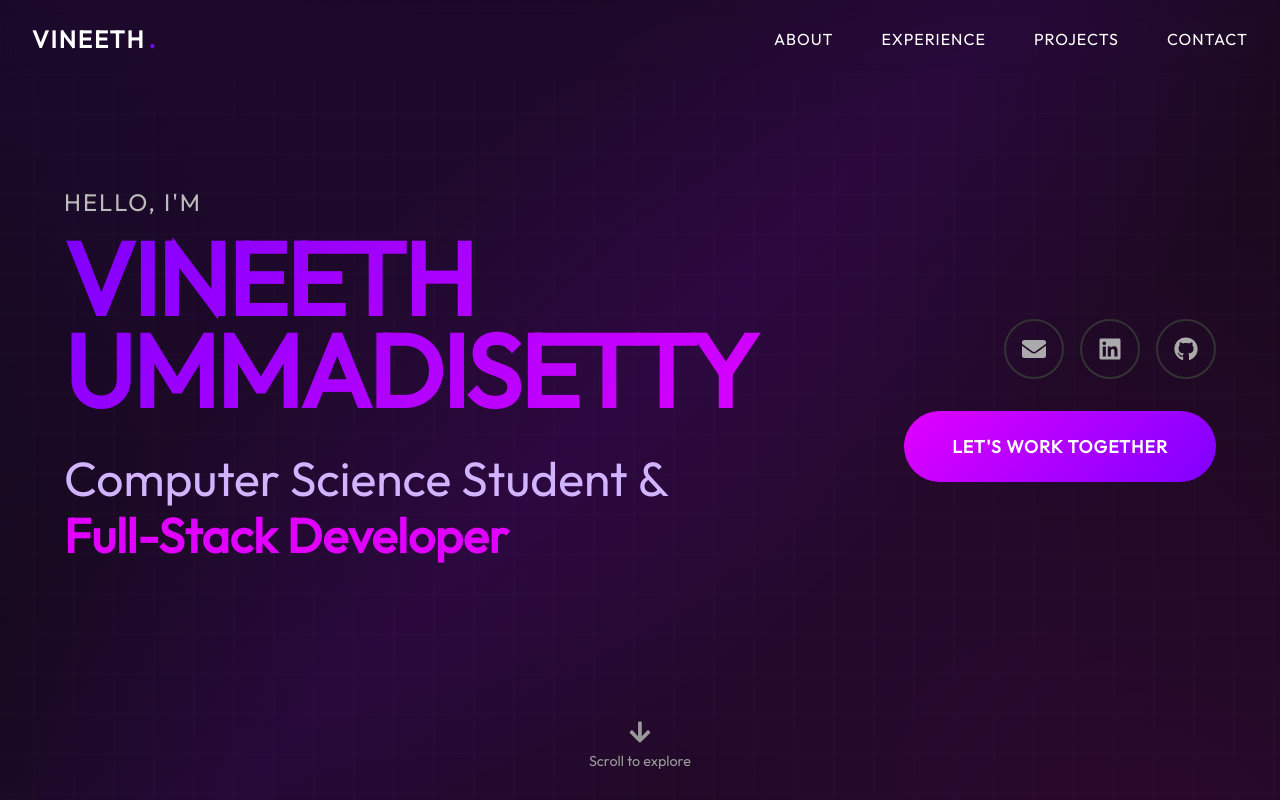
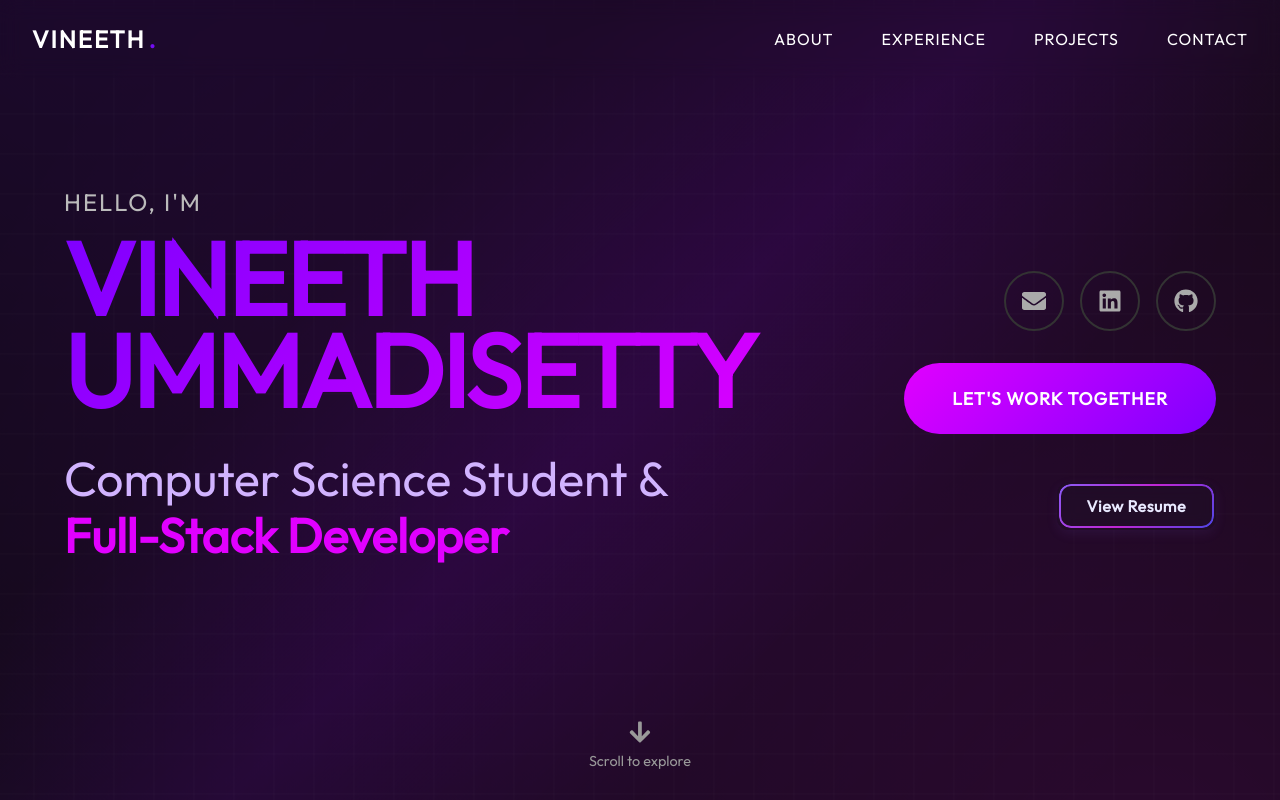
Before and after one commit to vineeth33/Newportfolio, a React (Vite) app: page / in a window 1280 px wide. Shown: the top 800 px of the page. Built offline with nearby package versions, Linux system fonts and the light colour scheme.

Commit message:
added resume button

```diff
--- a/src/components/Hero/Hero.jsx
+++ b/src/components/Hero/Hero.jsx
@@ -76,7 +76,7 @@ export const Hero = () => {
     setTimeout(() => {
       gsap.to(nameRef.current, {
         text: "VINEETH UMMADISETTY",
-        duration: 2,
+        duration: 1.5,
         ease: "none"
       });
     }, 1500);
@@ -113,6 +113,14 @@ export const Hero = () => {
           <button className={styles.primaryBtn}>
             Let's Work Together
           </button>
+          <a
+            href="/assets/hero/vineeth-04.pdf"
+            className={styles.secondaryBtn}
+            target="_blank"
+            rel="noopener noreferrer"
+          >
+            View Resume
+          </a>
         </div>
       </div>
 
--- a/src/components/Hero/Hero.module.css
+++ b/src/components/Hero/Hero.module.css
@@ -202,3 +202,94 @@
     font-size: 3.5rem;
   }
 }
+
+.secondaryBtn {
+  position: relative;
+  margin-top: 1rem;
+  padding: 0.75rem 1.75rem;
+  background-color: rgba(30, 20, 40, 0.3); /* Dark purple with transparency */
+  border: 2px solid transparent; /* Start with transparent border */
+  border-radius: 12px;
+  font-weight: 600;
+  letter-spacing: 0.5px;
+  text-decoration: none;
+  text-align: center;
+  display: inline-flex;
+  align-items: center;
+  justify-content: center;
+  color: #e9e9ff; /* Light purple-white */
+  backdrop-filter: blur(8px);
+  box-shadow: 0 4px 12px rgba(128, 90, 213, 0.1);
+  transition: all 0.4s cubic-bezier(0.175, 0.885, 0.32, 1.275);
+  overflow: hidden;
+  cursor: pointer;
+  z-index: 1;
+}
+
+/* Gradient border effect */
+.secondaryBtn::before {
+  content: '';
+  position: absolute;
+  inset: 0;
+  border-radius: 12px;
+  padding: 2px; /* Border width */
+  background: linear-gradient(135deg, #8b5cf6, #c026d3, #4f46e5);
+  -webkit-mask:
+    linear-gradient(#fff 0 0) content-box,
+    linear-gradient(#fff 0 0);
+  -webkit-mask-composite: xor;
+  mask-composite: exclude;
+  z-index: -1;
+}
+
+/* Hover state */
+.secondaryBtn:hover {
+  transform: translateY(-3px);
+  box-shadow: 0 10px 20px rgba(128, 90, 213, 0.3);
+  background-color: rgba(40, 30, 60, 0.6);
+  color: #ffffff;
+}
+
+/* Shine effect on hover */
+.secondaryBtn::after {
+  content: '';
+  position: absolute;
+  top: 0;
+  left: -100%;
+  width: 100%;
+  height: 100%;
+  background: linear-gradient(
+    90deg,
+    transparent,
+    rgba(255, 255, 255, 0.2),
+    transparent
+  );
+  transition: 0.5s;
+  z-index: -1;
+}
+
+.secondaryBtn:hover::after {
+  left: 100%;
+}
+
+/* Active state */
+.secondaryBtn:active {
+  transform: translateY(0);
+  box-shadow: 0 5px 10px rgba(128, 90, 213, 0.2);
+}
+
+/* Focus state for accessibility */
+.secondaryBtn:focus-visible {
+  outline: none;
+  box-shadow: 0 0 0 3px rgba(139, 92, 246, 0.5);
+}
+
+/* Optional: Add an icon space if needed */
+.secondaryBtn svg {
+  margin-right: 8px;
+  transition: transform 0.3s ease;
+}
+
+.secondaryBtn:hover svg {
+  transform: translateX(3px);
+}
```
Also changed, not shown: 1 other file (tests, documents, lock files or other folders).
